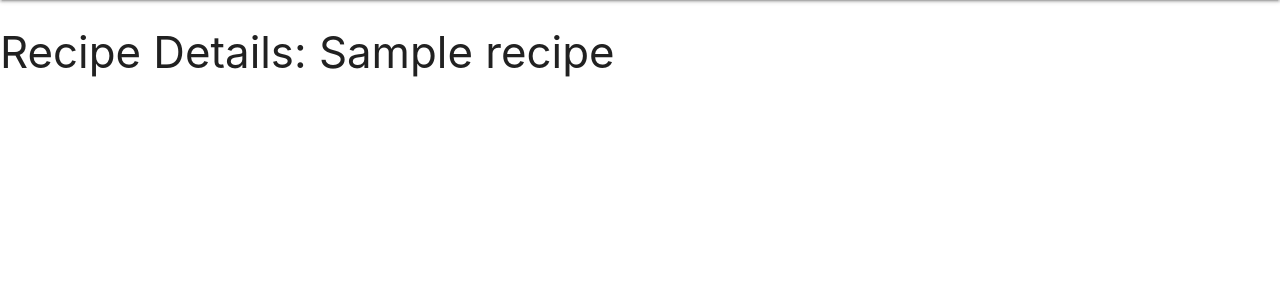
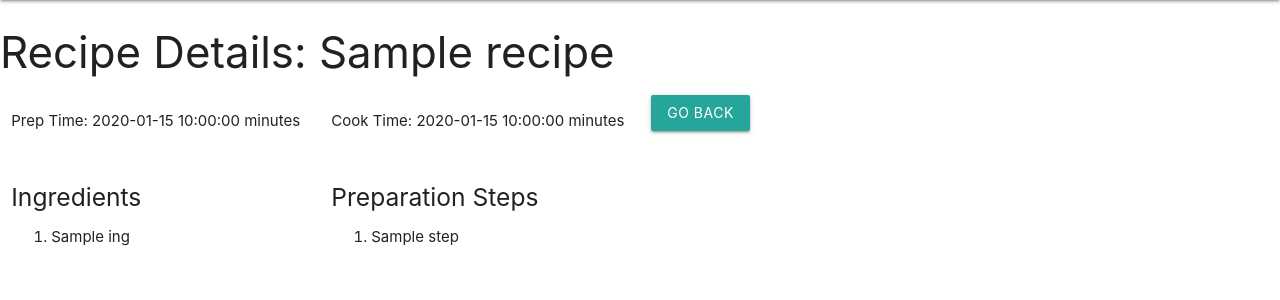
Before and after one commit to 10xOXR/2BN_Savoury_Sensations, a Flask app: template templates/recipedetail.html in a window 1280 px wide. Shown: the part 64-364 px from the top of the page. Run offline with Flask 2, Linux system fonts and the light colour scheme; the template is opened without the code that fills it: most values are stand-ins (such as "Sample title", 1, 10 or a date in 2020); some libraries are stand-ins or nearby versions.

Commit message:
Upgrade 'Recipe Detail' functionality
Added code to render recipe information in the Recipe Detail
page. Added 'Go Back' button to aid navigation.

```diff
--- a/templates/recipedetail.html
+++ b/templates/recipedetail.html
@@ -3,4 +3,38 @@
 
 <h3>Recipe Details: {{ recipe.recipeName }}</h3>
 
+<div class="row">
+    <div class="col s3">
+        <p>Prep Time: {{ recipe.prepTime }} minutes</p>
+    </div>
+    <div class="col s3">
+        <p>Cook Time: {{ recipe.cookTime }} minutes</p>
+    </div>
+    <div class="col s3">
+        <a class="waves-effect waves-light btn" href="{{ url_for('show_recipes') }}">Go Back</a>
+    </div>
+</div>
+<div class="row">
+    <div class="col s12 m4 l3">
+        <h5>Ingredients</h5>
+        <ol>
+            {% for ing in recipe.ingredients %}
+            <li>
+                <p>{{ ing }}</p>
+            </li>
+            {% endfor %}
+        </ol>
+    </div>
+    <div class="col s12 m8 l5">
+        <h5>Preparation Steps</h5>
+        <ol>
+            {% for step in recipe.prepSteps %}
+            <li>
+                <p> {{ step }}</p>
+            </li>
+            {% endfor %}
+        </ol>
+    </div>
+</div>
+
 {% endblock %}
```
